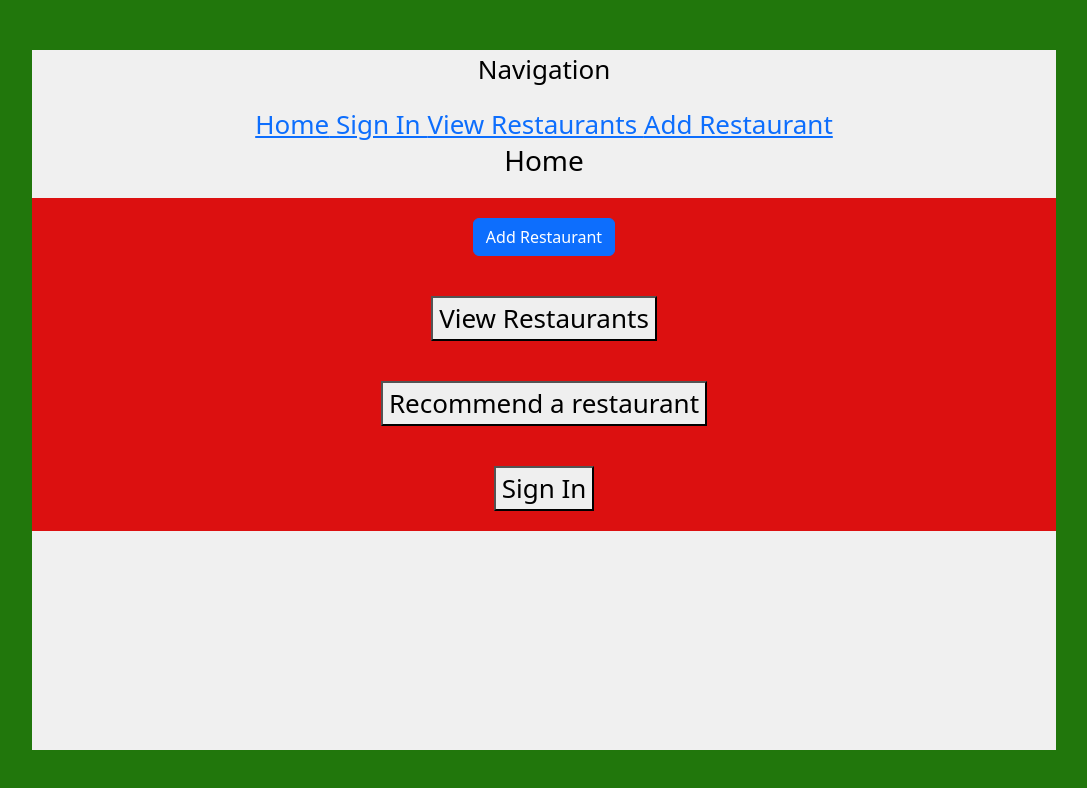
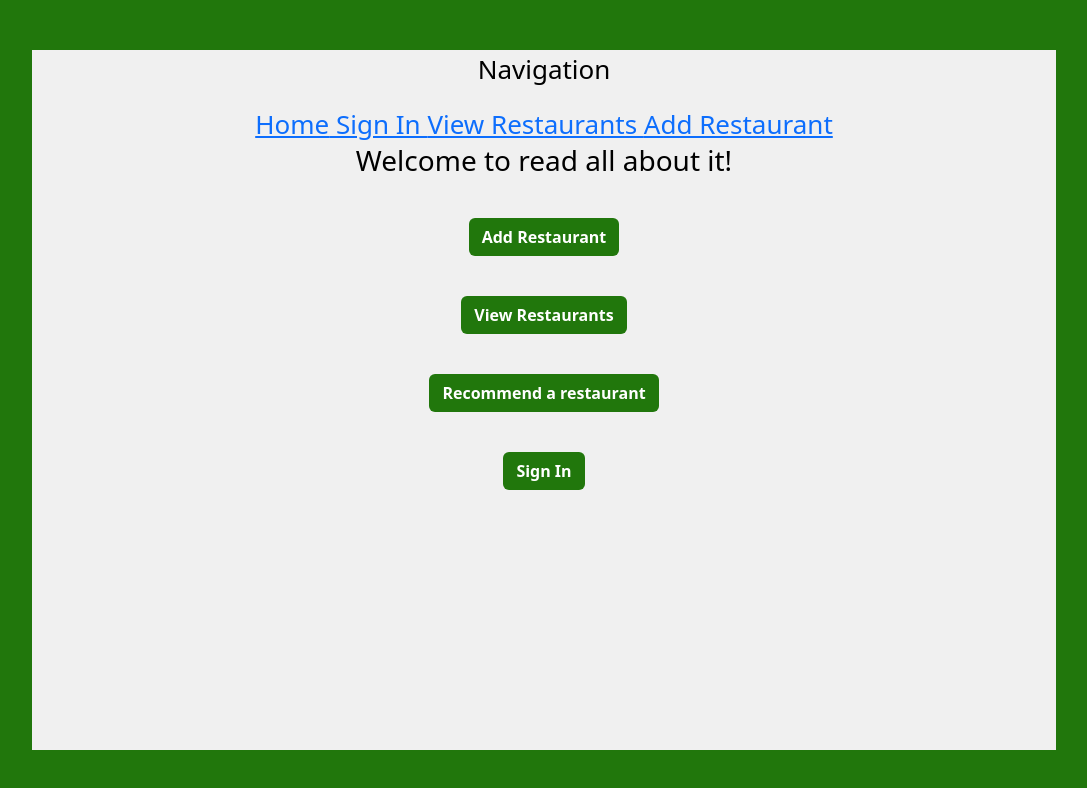
Before and after one commit to Cremacious/greg-read-all-about-it, a React (Create React App) app: page / in a window 1280 px wide. Shown: the top 788 px of the page, without its empty margins (96-1183 px from the left). Built offline with nearby package versions, Linux system fonts and the light colour scheme; no server answers; the database is empty.

Commit message:
New styling for home page and restaurant listing

```diff
--- a/src/App.css
+++ b/src/App.css
@@ -13,7 +13,7 @@
   }
 }
 
-.App-header {
+.App-container {
   background-color: #21770c;
   min-height: 100vh;
   display: flex;
--- a/src/App.js
+++ b/src/App.js
@@ -12,7 +12,7 @@ import EditRestaurant from './routes/edit-restaurant/edit-restaurant.component';
 function App() {
   return (
     <div className="App">
-      <header className="App-header">
+      <header className="App-container">
         <div className="app-view">
           <Routes>
             <Route path="/" element={<Navigation />}>
--- a/src/components/restaurant-list-card/restaurant-list-card.component.jsx
+++ b/src/components/restaurant-list-card/restaurant-list-card.component.jsx
@@ -11,7 +11,7 @@ function RestaurantListCard({ restaurant }) {
 
 
   return (
-    <div>
+    <div className="restaurant-list-container">
       <h3>{name}</h3>
       <p>{location}</p>
       <p>{type}</p>
--- a/src/routes/home/home.component.jsx
+++ b/src/routes/home/home.component.jsx
@@ -13,17 +13,17 @@ function Home() {
   };
 
   return (
-    <div className="home-containerX">
-      <h3>Home</h3>
+    <div className="home-container">
+      <h3>Welcome to read all about it!</h3>
       <div className="buttons-container">
-        <button className="button btn btn-primary" onClick={handleAddRestaurants}>
+        <button className="button btn" onClick={handleAddRestaurants}>
           Add Restaurant
         </button>
-        <button className="button" onClick={handleViewRestaurants}>
+        <button className="button btn" onClick={handleViewRestaurants}>
           View Restaurants
         </button>
-        <button className="button">Recommend a restaurant</button>
-        <button className="button">Sign In</button>
+        <button className="button btn">Recommend a restaurant</button>
+        <button className="button btn">Sign In</button>
       </div>
     </div>
   );
--- a/src/routes/home/home.styles.scss
+++ b/src/routes/home/home.styles.scss
@@ -4,11 +4,18 @@
   align-items: center;
   margin-top: 20px;
   margin-bottom: 20px;
-  background-color: #dc1010;
   flex-direction: column;
 
   .button {
     margin-right: 10px;
     margin: 20px;
+    background-color: #21770c;
+    color: white;
+    font-weight: 700;
+
+    &:hover {
+      background-color: #175206; // Change to desired hover color
+      color: #ffffff; // Change to desired hover text color
+    }
   }
 }
--- a/src/routes/navigation/navigation.component.jsx
+++ b/src/routes/navigation/navigation.component.jsx
@@ -1,4 +1,4 @@
-import { Link, Outlet, NavLink } from 'react-router-dom';
+import { Link, Outlet } from 'react-router-dom';
 
 function Navigation() {
   return (
--- a/src/routes/restaurants/restaurants.component.jsx
+++ b/src/routes/restaurants/restaurants.component.jsx
@@ -1,3 +1,4 @@
+import './restaurants.styles.scss';
 import { useState, useEffect, useContext } from 'react';
 
 import RestaurantListCard from '../../components/restaurant-list-card/restaurant-list-card.component';
@@ -13,9 +14,7 @@ function Restaurants() {
   }, [restaurants, restaurantsList]);
 
   return (
-    <div>
-      <h3>Restaurants</h3>
-      <p>View all restaurants</p>
+    <div className="restaurant-list-container">
       <ul>
         {restaurants
           ? restaurants.map((restaurant) => (
--- /dev/null
+++ b/src/routes/restaurants/restaurants.styles.scss
@@ -0,0 +1,5 @@
+.restaurant-list-container {
+  flex-direction: column;
+  background-color: red;
+  margin: 20px;
+}
```
Also changed, not shown: src/components/restaurant-list-card/restaurant-list-card.styles.scss (added).
